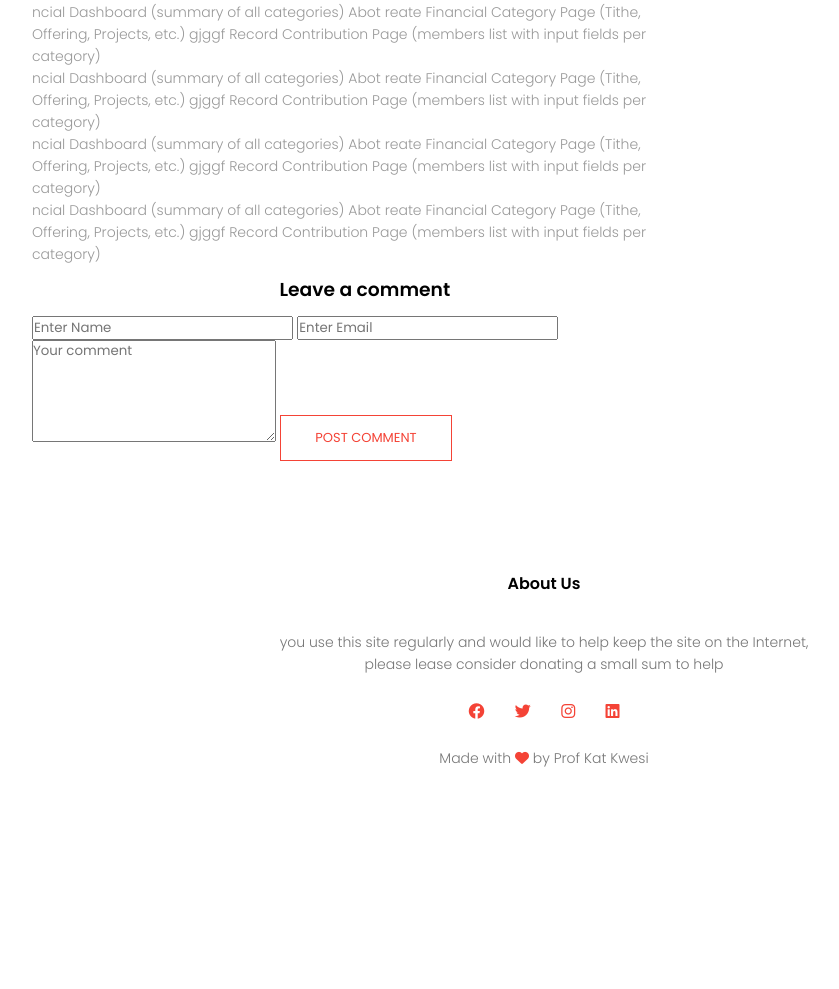
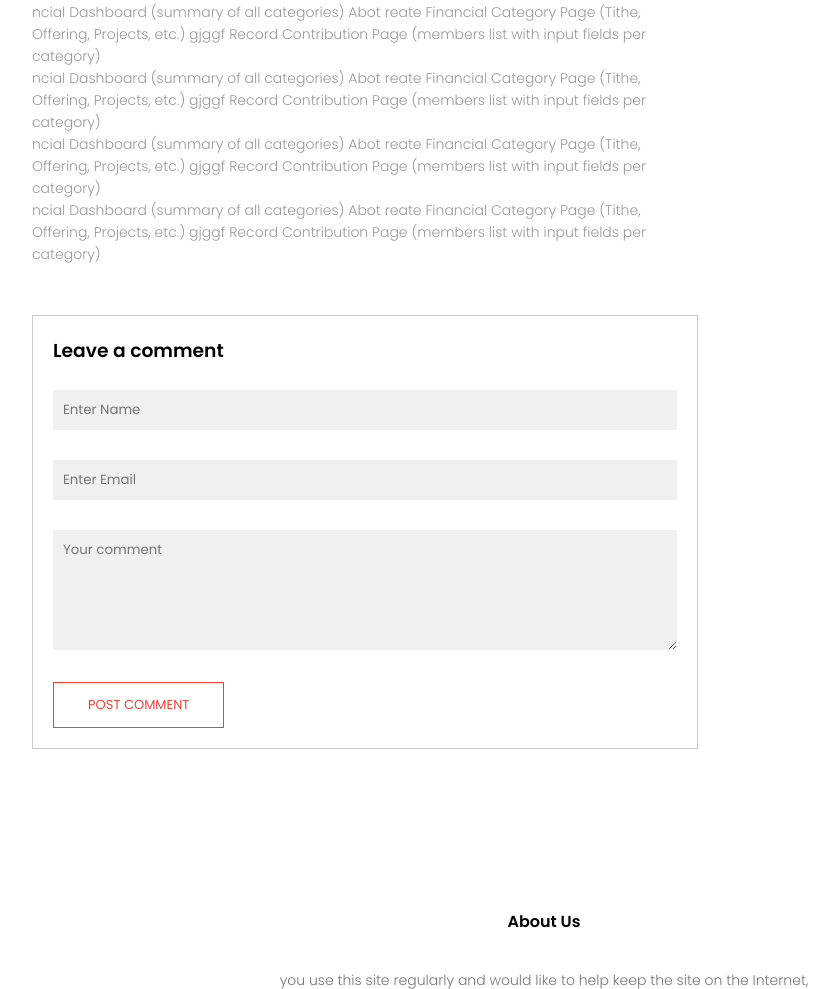
Before and after one commit to KATAKYIE-KWESI/Webapp1, a Django app: page /blog/ in a window 1280 px wide. Shown: the part 1055-2044 px from the top of the page, without its empty margins (96-935 px from the left). Before the commit the page ends 1822 px from the top, so only its background shows below. Run offline with Django 5.2, Linux system fonts and the light colour scheme.

Commit message:
Finished with the blogpage

```diff
--- a/static/styles/homepage.css
+++ b/static/styles/homepage.css
@@ -548,3 +548,33 @@ h3{
   padding: 8px;
   box-sizing: border-box;
 }
+
+.comment-box{
+ border: 1px solid #ccc;
+ margin: 50px 0;
+ padding: 10px 20px;
+}
+
+.comment-box h3{
+ text-align: left;
+}
+
+.comment-form input, .comment-form textarea{
+ width: 100%;
+ padding: 10px;
+ margin: 15px 0;
+ box-sizing: border-box;
+ border: none;
+ outline: none;
+ background: #f0f0f0;
+}
+
+.comment-form button{
+ margin: 10px 0;
+}
+
+@media(max-width:700px){
+ .sub-header h1{
+   font-size: 24px;
+ }
+}
```
